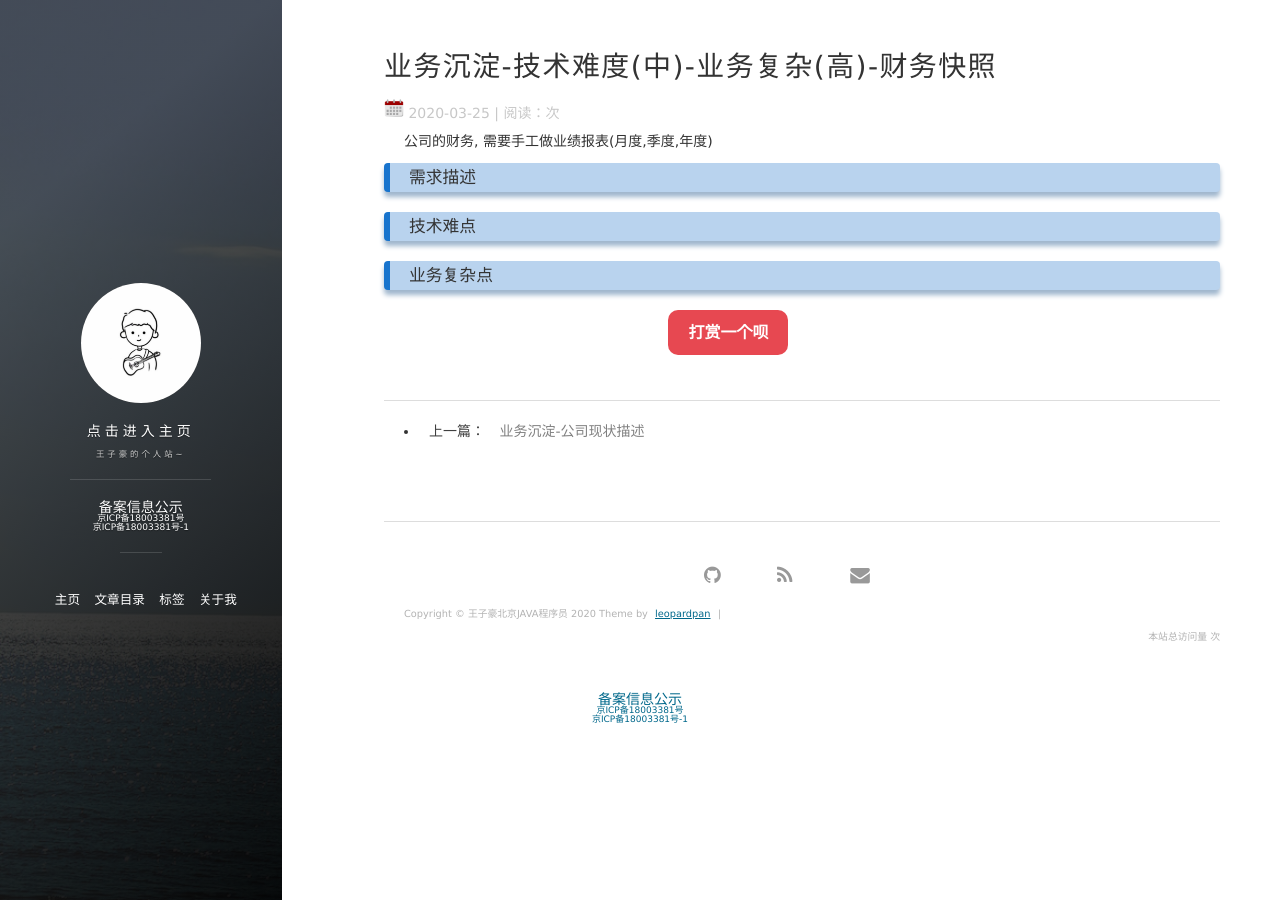
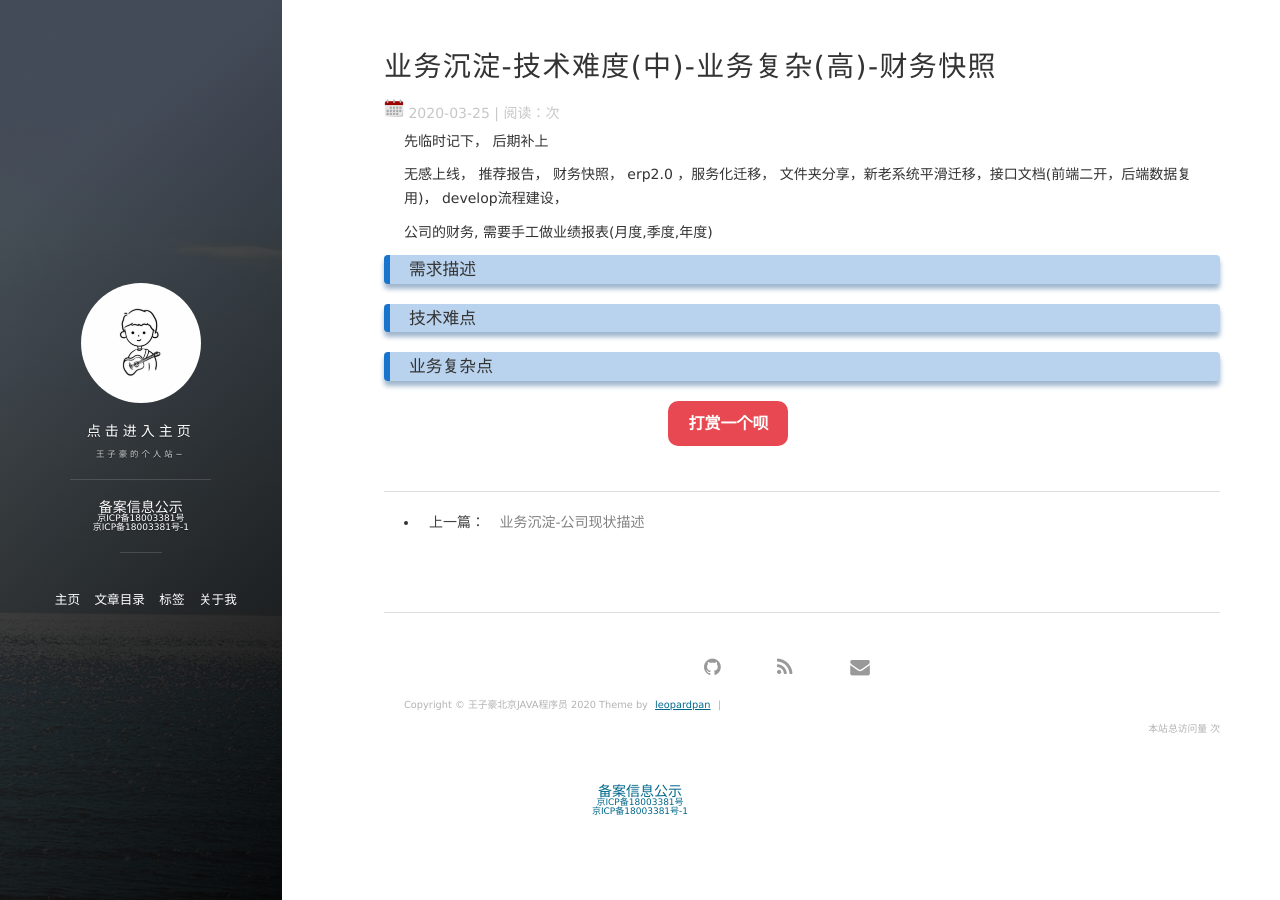
Before and after one commit to wangzihaogithub/wangzihaogithub, a Jekyll site: the page built from _posts/2020-03-25-业务沉淀-技术难度(中)-业务复杂(高)-财务快照.markdown, in a window 1280 px wide. Built offline with Jekyll 4.4.1, drawn with Linux system fonts in a browser that asks for light colours; comment, search, counter and statistics services are not loaded.

Commit message:
业务沉淀

```diff
--- a/_posts/2020-03-25-业务沉淀-技术难度(中)-业务复杂(高)-财务快照.markdown
+++ b/_posts/2020-03-25-业务沉淀-技术难度(中)-业务复杂(高)-财务快照.markdown
@@ -3,6 +3,12 @@ layout: post
 title:  "业务沉淀-技术难度(中)-业务复杂(高)-财务快照"
 tags: 业务沉淀
 ---
+
+先临时记下， 后期补上
+
+无感上线， 推荐报告， 财务快照， erp2.0 ，服务化迁移，
+文件夹分享，新老系统平滑迁移，接口文档(前端二开，后端数据复用)， develop流程建设，
+
 
 公司的财务, 需要手工做业绩报表(月度,季度,年度)
 
```
